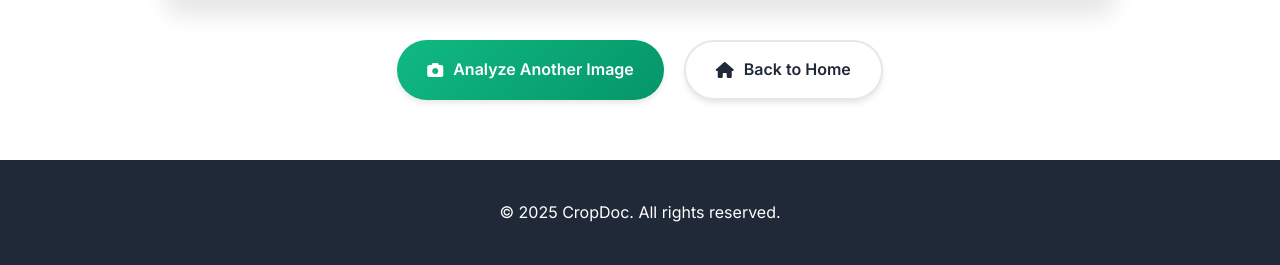
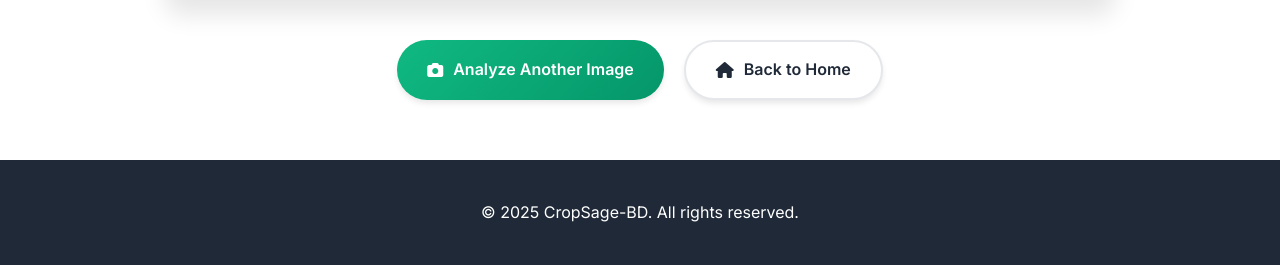
Before and after one commit to RafsanHasanPronoy/CropDoc, a Flask app: template templates/result.html in a window 1280 px wide. Shown: the part 981-1246 px from the top of the page. Run offline with Flask 3, Linux system fonts and the light colour scheme; the template is opened without the code that fills it, so the values that code supplies are empty.

Commit message:
Update result.html

```diff
--- a/templates/result.html
+++ b/templates/result.html
@@ -3,7 +3,7 @@
 <head>
     <meta charset="UTF-8">
     <meta name="viewport" content="width=device-width, initial-scale=1.0">
-    <title>CropDoc - Result</title>
+    <title>CropSage-BD - Result</title>
     <link href="https://fonts.googleapis.com/css2?family=Inter:wght@300;400;500;600;700&display=swap" rel="stylesheet">
     <link rel="stylesheet" href="https://cdnjs.cloudflare.com/ajax/libs/font-awesome/6.4.0/css/all.min.css">
     <style>
@@ -569,7 +569,7 @@
         <div class="container">
             <div class="logo">
                 <i class="fas fa-seedling"></i>
-                <h1>CropDoc</h1>
+                <h1>CropSage-BD</h1>
             </div>
             <p class="subtitle">Advanced Crop Disease Detection Results</p>
         </div>
@@ -666,7 +666,7 @@
     <footer>
         <div class="container">
             <div class="footer-content">
-                <p>&copy; 2025 CropDoc. All rights reserved.</p>
+                <p>&copy; 2025 CropSage-BD. All rights reserved.</p>
             </div>
         </div>
     </footer>
```
